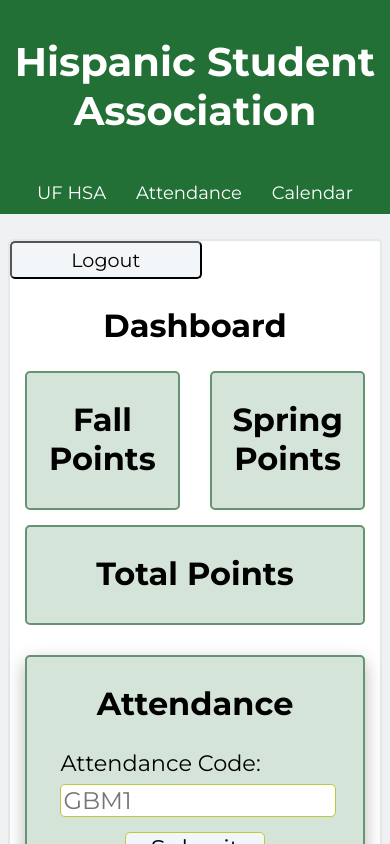
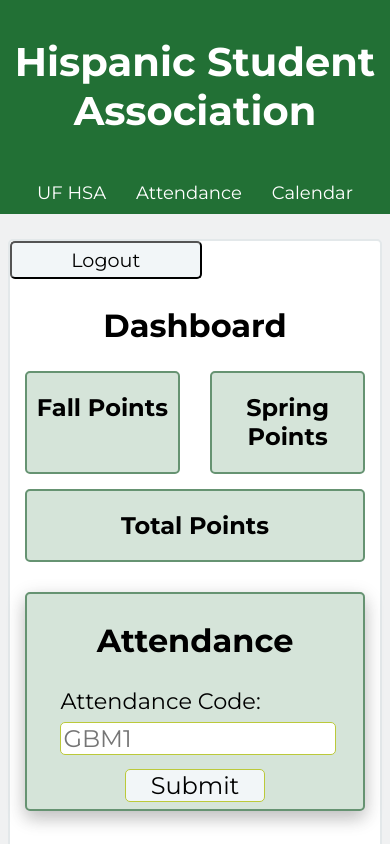
Before and after one commit to hsasecretary/hsapoints, a React (Create React App) app: page /dashboard in a window 390 px wide. Shown: the top 844 px of the page. Built offline with nearby package versions, Linux system fonts and the light colour scheme; no server answers; the database is empty; sample sign-in values are in the browser's storage.

Commit message:
Responsive font size for points dashboard

```diff
--- a/src/Dashboard.css
+++ b/src/Dashboard.css
@@ -123,3 +123,18 @@
     max-width: 800px;
     margin:auto;
 }
+
+
+@media only screen and (max-width:500px)
+{
+    .subForm h3, .pointsSubForm h3, #eboard h3
+    {
+        font-size: 1.3em;
+        text-align: center;
+    }
+    .pointsSubForm h2
+    {
+        font-size: 1.5em;
+        text-align: center;
+    }
+}
```
